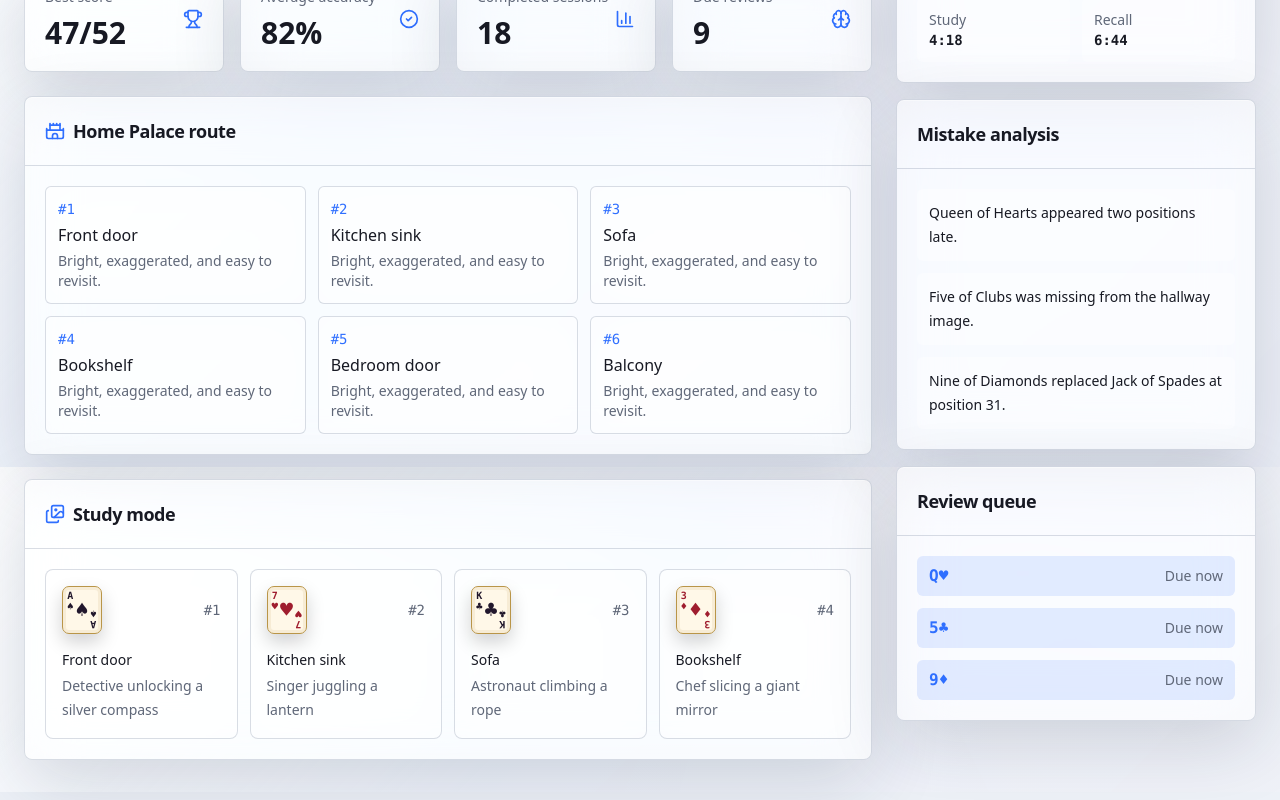
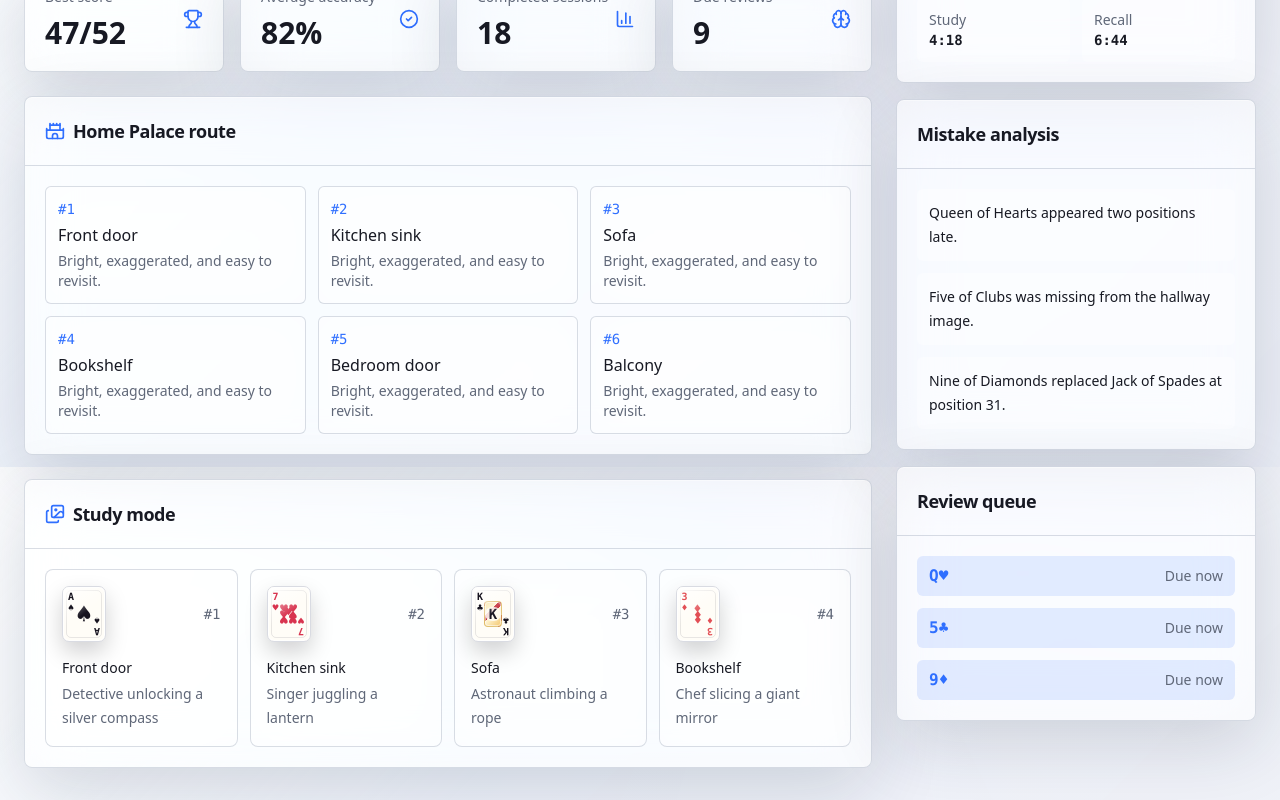
Before and after one commit to kyjwang/Palace52, a Next.js app: page /preview in a window 1280 px wide. Shown: the part 333-1133 px from the top of the page. Built offline with nearby package versions, Linux system fonts and the light colour scheme.

Commit message:
fixed: cards ui

```diff
--- a/src/components/app/card-badge.tsx
+++ b/src/components/app/card-badge.tsx
@@ -5,6 +5,13 @@ const suitGlyphs: Record<string, string> = {
   H: "♥",
   D: "♦",
   C: "♣"
+};
+
+const suitTone: Record<string, string> = {
+  "♥": "text-[#d8344f]",
+  "♦": "text-[#e24f55]",
+  "♣": "text-[#171420]",
+  "♠": "text-[#171420]"
 };
 
 function splitCardLabel(label: string) {
@@ -35,26 +42,68 @@ export function CardBadge({
   className?: string;
 }) {
   const { rank, suit } = splitCardLabel(label);
-  const tone = color === "red" ? "text-[#9f1d2e]" : "text-[#21172c]";
+  const tone = suitTone[suit] ?? (color === "red" ? "text-[#d8344f]" : "text-[#171420]");
+  const pipPositions = getPipPositions(rank);
+  const isFace = rank === "J" || rank === "Q" || rank === "K";
+  const usePips = pipPositions.length > 0;
 
   return (
     <span
       className={cn(
-        "relative inline-flex aspect-[3/4] h-12 min-w-10 shrink-0 items-center justify-center overflow-hidden rounded-[7px] border border-[#b99548] bg-[#fff8e8] p-1 font-mono font-bold shadow-[0_8px_18px_rgb(5_3_12/0.18),inset_0_0_0_3px_rgb(185_149_72/0.12)]",
+        "relative inline-flex aspect-[3/4] h-14 min-w-11 shrink-0 items-center justify-center overflow-hidden rounded-[7px] border border-[#d9dbe2] bg-[#fffdf7] p-1 font-mono font-bold shadow-[0_10px_22px_rgb(5_3_12/0.18),inset_0_0_0_1px_rgb(255_255_255/0.92)]",
         tone,
         className
       )}
       aria-label={label}
     >
-      <span className="absolute left-1 top-1 flex flex-col items-center leading-none">
+      <span className="pointer-events-none absolute inset-[3px] rounded-[5px] border border-[#1d2430]/10" />
+      <span className="pointer-events-none absolute inset-0 bg-[linear-gradient(145deg,rgb(255_255_255/0.9),transparent_50%)]" />
+
+      <span className="absolute left-[5px] top-[5px] z-10 flex flex-col items-center leading-none">
         <span className="text-[10px]">{rank}</span>
-        <span className="text-[11px]">{suit}</span>
+        <span className="mt-px text-[10px]">{suit}</span>
       </span>
-      <span className="text-[1.35rem] leading-none">{suit || rank}</span>
-      <span className="absolute bottom-1 right-1 flex rotate-180 flex-col items-center leading-none">
+
+      {usePips ? (
+        <span className="grid h-full w-full grid-cols-3 grid-rows-5 items-center justify-items-center px-2.5 py-4">
+          {pipPositions.map((position) => (
+            <span
+              key={`${label}-${position}`}
+              className={cn("text-[13px] leading-none", position >= 7 && "rotate-180")}
+              style={{ gridColumn: (position % 3) + 1, gridRow: Math.floor(position / 3) + 1 }}
+            >
+              {suit}
+            </span>
+          ))}
+        </span>
+      ) : isFace ? (
+        <span className="flex h-[58%] w-[52%] items-center justify-center overflow-hidden rounded-[4px] border border-[#d8b35c]/70 bg-[linear-gradient(135deg,#f7df93_0%,#fff6d6_34%,#c42e3c_35%,#c42e3c_48%,#fff6d6_49%,#f3c66c_100%)] shadow-[inset_0_0_0_1px_rgb(255_255_255/0.55)]">
+          <span className="rounded-full bg-[#fffdf7]/85 px-1 text-[14px] leading-none text-[#171420]">{rank}</span>
+        </span>
+      ) : (
+        <span className="flex flex-col items-center justify-center leading-none">
+          <span className="text-[1.65rem]">{suit || rank}</span>
+        </span>
+      )}
+
+      <span className="absolute bottom-[5px] right-[5px] z-10 flex rotate-180 flex-col items-center leading-none">
         <span className="text-[10px]">{rank}</span>
-        <span className="text-[11px]">{suit}</span>
+        <span className="mt-px text-[10px]">{suit}</span>
       </span>
     </span>
   );
 }
+
+function getPipPositions(rank: string) {
+  if (rank === "A") return [];
+  if (rank === "2") return [1, 13];
+  if (rank === "3") return [1, 7, 13];
+  if (rank === "4") return [0, 2, 12, 14];
+  if (rank === "5") return [0, 2, 7, 12, 14];
+  if (rank === "6") return [0, 2, 6, 8, 12, 14];
+  if (rank === "7") return [0, 2, 4, 6, 8, 12, 14];
+  if (rank === "8") return [0, 2, 4, 6, 8, 10, 12, 14];
+  if (rank === "9") return [0, 2, 3, 5, 7, 9, 11, 12, 14];
+  if (rank === "10") return [0, 2, 3, 5, 6, 8, 9, 11, 12, 14];
+  return [];
+}
--- a/src/components/app/my-memory-palace-client.tsx
+++ b/src/components/app/my-memory-palace-client.tsx
@@ -1,7 +1,7 @@
 "use client";
 
 import { useState } from "react";
-import { Castle, ChevronDown, Orbit, Pencil, Trash2, Wand2 } from "lucide-react";
+import { Castle, ChevronDown, House, Orbit, Pencil, Trash2, Wand2 } from "lucide-react";
 import { PublicShell, type HeaderUser } from "@/components/app/public-shell";
 import { CardBadge } from "@/components/app/card-badge";
 import { Button } from "@/components/ui/button";
@@ -102,7 +102,7 @@ export function MyMemoryPalaceClient({
         <section className="space-y-3">
           <div>
             <p className="text-sm font-medium text-[var(--accent)]">Palace routes</p>
-            <h2 className="mt-1 text-2xl font-semibold tracking-tight">Choose a route to inspect</h2>
+            <h2 className="mt-1 text-2xl font-semibold tracking-tight">My Palace</h2>
           </div>
           <div className="grid gap-4 xl:grid-cols-3">
             {palaces.map((palace) => (
@@ -119,7 +119,9 @@ export function MyMemoryPalaceClient({
                       />
                     ) : (
                       <CardTitle className="flex items-center gap-2 text-base">
-                        <Castle className="size-5 text-[var(--accent)]" />
+                        <span className="flex size-9 shrink-0 items-center justify-center rounded-md border border-[var(--border)] bg-[var(--nav-item-active)] text-[var(--accent)] shadow-[inset_0_1px_0_rgb(255_255_255/0.16)]">
+                          {palace.name.toLowerCase().includes("home") ? <House className="size-5" /> : <Castle className="size-5" />}
+                        </span>
                         {palace.name}
                       </CardTitle>
                     )}
@@ -218,7 +220,7 @@ export function MyMemoryPalaceClient({
                 <p className="flex-1 text-sm leading-6 text-[var(--muted)]">
                   PAO means Person, Action, Object. Choose a PAO deck, then scan the card table below as a clean image reference.
                 </p>
-                <div className="relative w-full lg:max-w-md">
+                <div className="w-full lg:max-w-md">
                   <Button
                     type="button"
                     onClick={() => setDeckSelectorOpen((open) => !open)}
@@ -232,14 +234,14 @@ export function MyMemoryPalaceClient({
                     <ChevronDown className={`size-4 transition ${deckSelectorOpen ? "rotate-180" : ""}`} />
                   </Button>
                   {deckSelectorOpen && (
-                    <div className="absolute left-0 right-0 top-12 z-20 max-h-64 overflow-y-auto rounded-lg border border-[var(--border)] bg-[var(--card)] p-2 shadow-[var(--shadow)]">
+                    <div className="mt-2 max-h-72 overflow-y-auto rounded-lg border border-[var(--border-strong)] bg-[var(--nav-surface)] p-2 shadow-[0_22px_70px_rgb(0_0_0/0.28)]">
                       {paoDeckOptions.map((preset, index) => (
                         <button
                           key={preset.name}
                           type="button"
                           onClick={() => chooseDeck(index)}
-                          className={`w-full rounded-md px-3 py-2 text-left transition hover:bg-[var(--card-muted)] ${
-                            index === deckIndex ? "bg-[var(--accent-soft)]" : ""
+                          className={`w-full rounded-md border px-3 py-2 text-left transition-[background-color,border-color,transform] duration-150 hover:bg-[var(--nav-item)] active:translate-y-px active:scale-[0.99] ${
+                            index === deckIndex ? "border-[var(--border-strong)] bg-[var(--nav-item-active)]" : "border-transparent bg-transparent"
                           }`}
                         >
                           <span className="block text-sm font-semibold">{preset.name}</span>
@@ -250,7 +252,7 @@ export function MyMemoryPalaceClient({
                   )}
                 </div>
               </div>
-              <div className="mt-3 rounded-md border border-[var(--border)] bg-[var(--card-muted)] px-3 py-2 text-sm">
+              <div className="mt-4 rounded-md border border-[var(--border)] bg-[var(--control)] px-3 py-2 text-sm shadow-[inset_0_1px_0_rgb(255_255_255/0.08)]">
                 <p className="truncate font-semibold">{activeDeck.name}</p>
                 <p className="text-[var(--muted)]">{activeDeck.description}</p>
               </div>
@@ -282,7 +284,7 @@ export function MyMemoryPalaceClient({
                         className="rounded-md border border-[var(--border)] bg-[var(--card-muted)] p-2 md:grid md:grid-cols-[74px_minmax(140px,1fr)_96px_110px] md:items-center md:gap-2 md:rounded-none md:border-x-0 md:border-t-0 md:bg-[var(--card)] md:px-2 md:py-2"
                       >
                         <div className="flex items-center gap-2 md:block">
-                          <CardBadge label={entry.card.shortLabel} color={entry.card.color} className="h-11 min-w-9 shadow-sm" />
+                          <CardBadge label={entry.card.shortLabel} color={entry.card.color} className="h-16 min-w-11 shadow-sm" />
                           <div className="min-w-0 md:hidden">
                             <p className="truncate text-sm font-semibold">{entry.card.label}</p>
                           </div>
--- a/src/lib/defaults.ts
+++ b/src/lib/defaults.ts
@@ -3,7 +3,7 @@ import { gymRoute, homeRoute, schoolRoute } from "@/lib/sample-palace";
 
 export const starterRoutes = [
   {
-    name: "Home Palace",
+    name: "Home",
     description: "A starter 18-loci route through familiar household locations.",
     locations: homeRoute
   },
--- a/src/lib/sample-palace.ts
+++ b/src/lib/sample-palace.ts
@@ -443,7 +443,7 @@ export const beginnerPaoDeck = paoDeckPresets[0].deck;
 
 export const sampleUserPalaces = [
   {
-    name: "Home Palace",
+    name: "Home",
     locations: homeRoute,
     cards: 52,
     strength: 86
```
